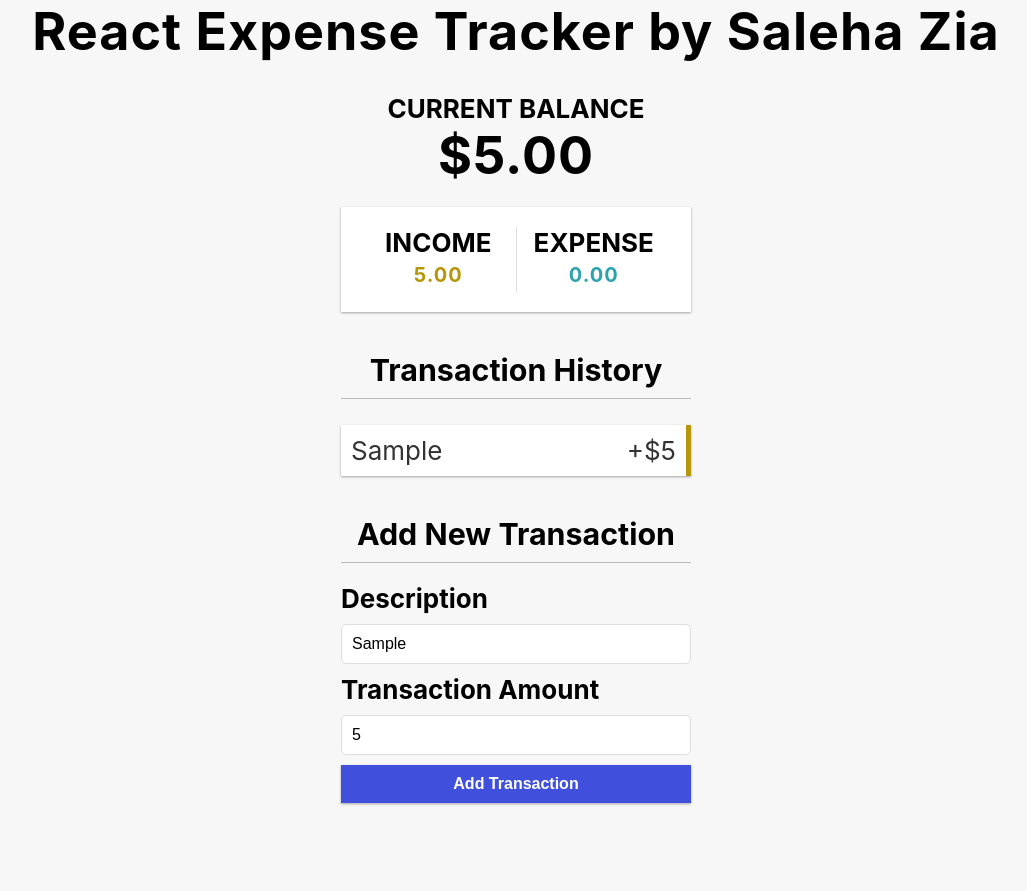
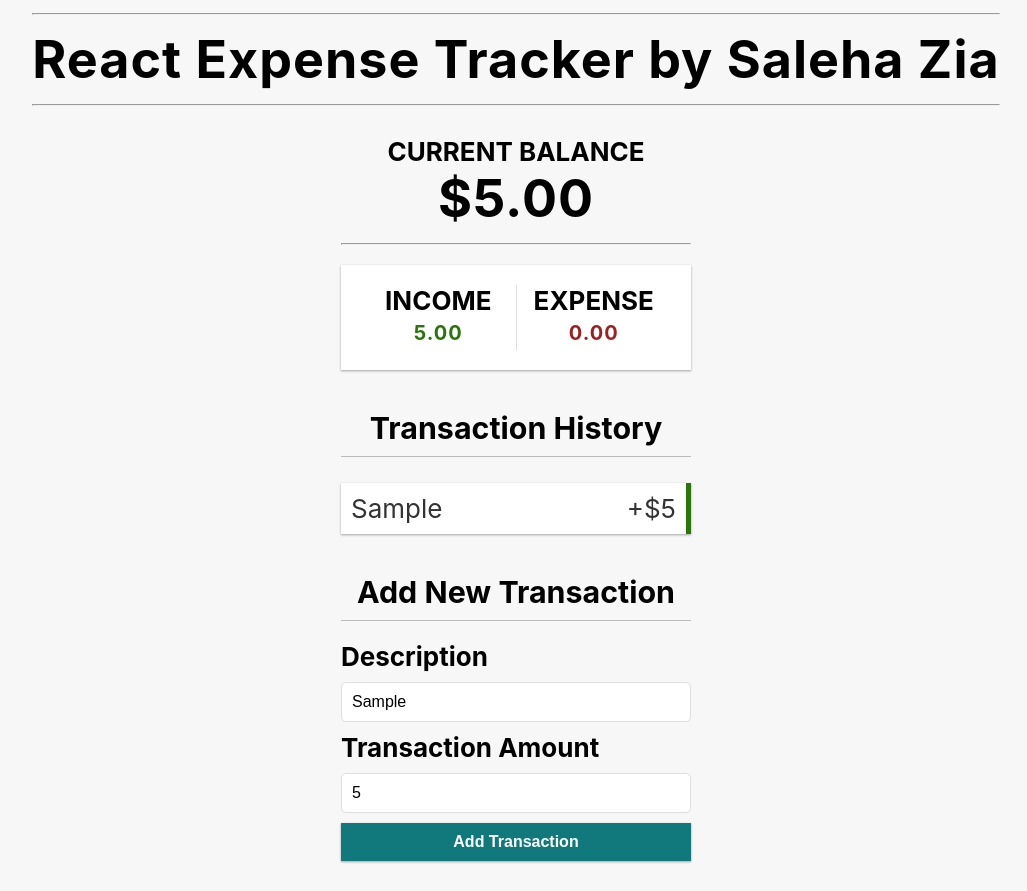
Before and after one commit to salehaTanveer/expense-tracker, a React (Create React App) app: page / in a window 1280 px wide. Both pictures are taken after typing "Sample", "5" into the empty fields and a click on the button "Add Transaction". Shown: the whole page, without its empty margins (124-1151 px from the left). Before the commit the page ends 833 px from the top, so only its background shows below. Built offline with nearby package versions, Linux system fonts and the light colour scheme.

Commit message:
Update app.css

```diff
--- a/src/App.css
+++ b/src/App.css
@@ -76,12 +76,12 @@ h4 {
 }
 
 .money.plus {
-  color: #b6960a;
+  color: #2a750c;
   font-weight: bold;
 }
 
 .money.minus {
-  color: #2da3ad;
+  color: #9c2222;
   font-weight: bold;
 }
 
@@ -103,7 +103,7 @@ input[type='number'] {
 
 .btn {
   cursor: pointer;
-  background-color: rgb(64, 80, 221);
+  background-color: rgb(17, 121, 124);
   box-shadow: var(--box-shadow);
   color: #fff;
   border: 0;
@@ -138,29 +138,29 @@ input[type='number'] {
 }
 
 .list li.plus {
-  border-right: 5px solid #b6960a;
+  border-right: 5px solid #2a750c;
 }
 
 .list li.plus:hover {
-  border-right: 5px solid #b6960a;
-  background-color: #b6960a;
+  border-right: 5px solid  #2a750c;
+  background-color:  #2a750c;
   color: #f7f7f7
 }
 
 .list li.minus {
-  border-right: 5px solid #2da3ad;
+  border-right: 5px solid #9c2222;
 }
 
 .list li.minus:hover {
-  border-right: 5px solid #2da3ad;
-  background-color: #2da3ad;
+  border-right: 5px solid #9c2222;
+  background-color: #9c2222;
   color: #f7f7f7
 }
 
 
 .delete-btn {
   cursor: pointer;
-  background-color: #8a6a66;
+  background-color: #44403f;
   border: 0;
   color: #fff;
   font-size: 20px;
--- a/src/App.js
+++ b/src/App.js
@@ -12,9 +12,12 @@ import { GlobalProvider } from './context/GlobalState.js'
 function App() {
   return (
     <GlobalProvider>
+      <hr />
       <Header />
+      <hr />
       <div className="container">
         <Balance />
+        <hr />
         <AccountSummary />
         <TransactionHistory />
         <AddTransaction />
```
